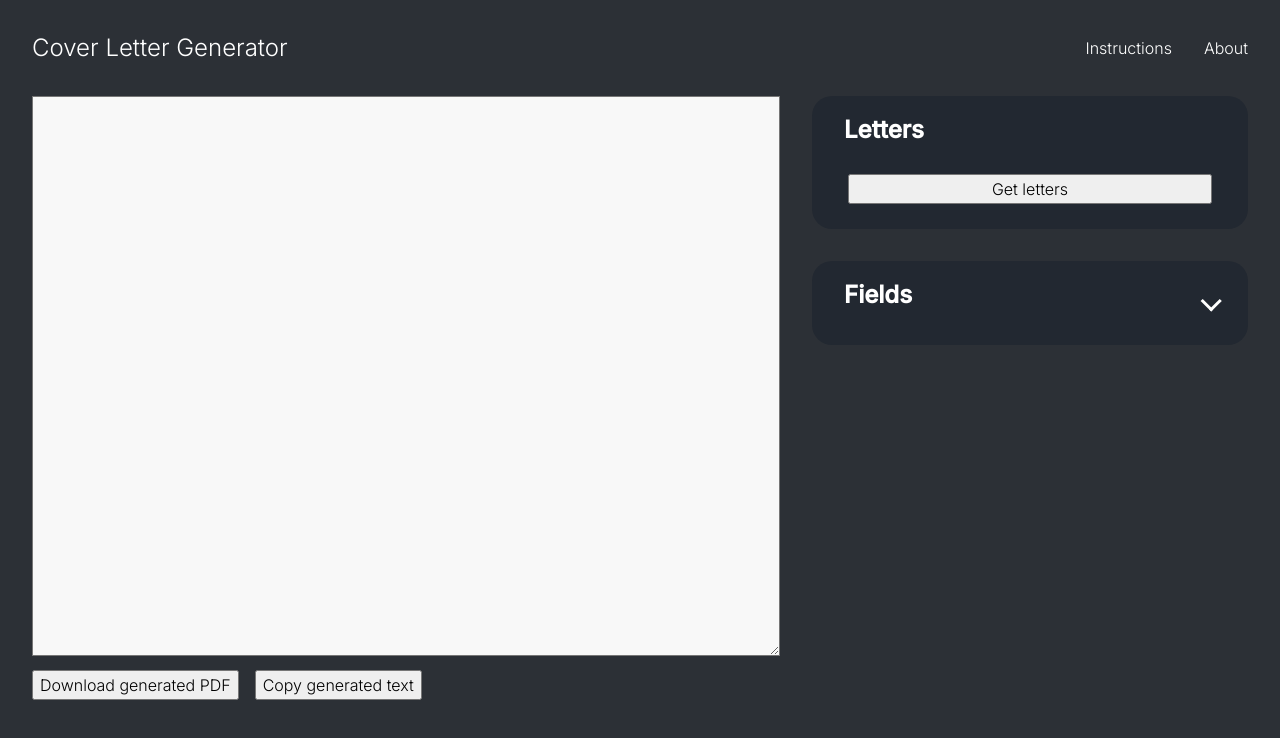
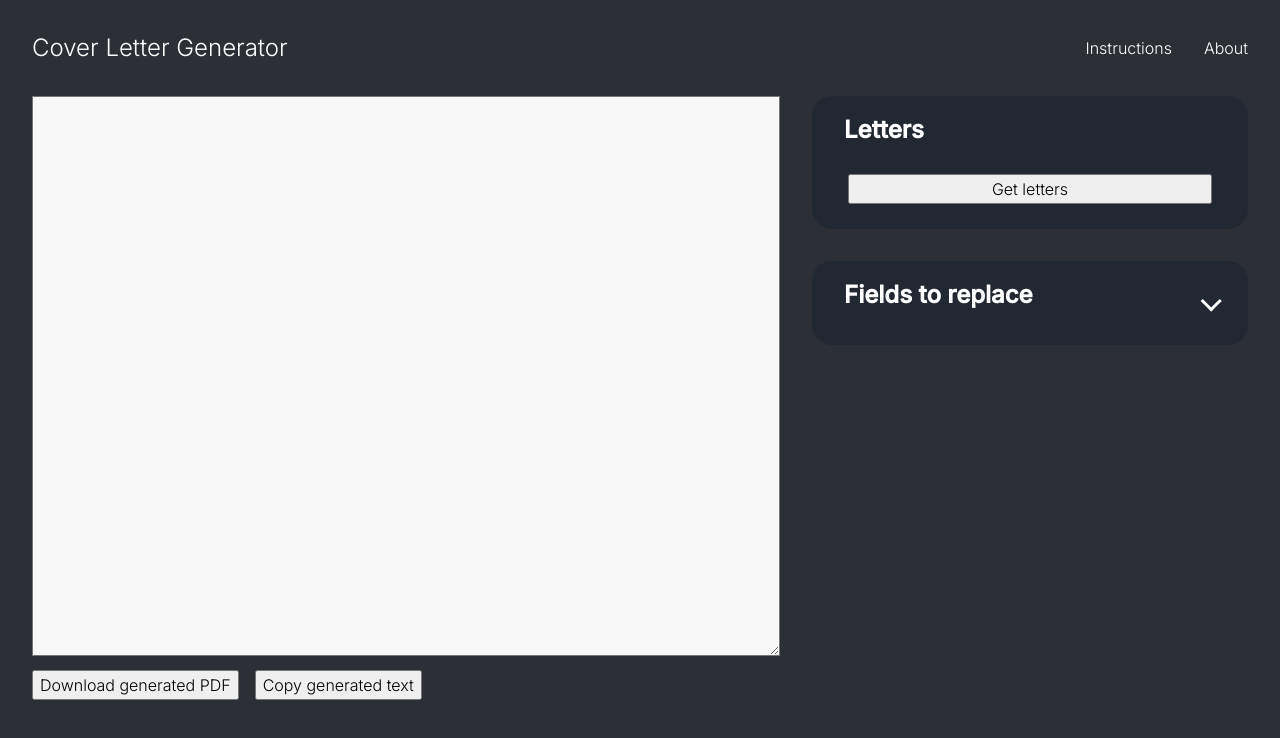
Before and after one commit to aleksebastian/cover-letter-generator, a Svelte app: page / in a window 1280 px wide. Shown: the top 738 px of the page. Built offline with nearby package versions, Linux system fonts and the light colour scheme.

Commit message:
Field overflow scroll

```diff
--- a/src/components/Fields.svelte
+++ b/src/components/Fields.svelte
@@ -6,6 +6,7 @@
 	let transform = '-180deg';
 
 	const handleClick = () => {
+		// if ($fields.length) {
 		if (hidden) {
 			transform = '-180deg';
 		} else {
@@ -13,20 +14,23 @@
 		}
 		hidden = !hidden;
 	};
+	// };
 </script>
 
 <div class="container">
 	<div class="main">
 		<div class="header">
-			<h2 class="section-text">Fields</h2>
+			<h2 on:click={handleClick} class="section-text">Fields to replace</h2>
 			<div class="arrow-container">
 				<span on:click={handleClick} class="arrow" style="transform: rotateZ({transform})" />
 			</div>
 		</div>
 		{#if !hidden}
-			{#each $fields as field, i}
-				<Field {field} {i} />
-			{/each}
+			<div class="fields">
+				{#each $fields as field, i}
+					<Field {field} {i} />
+				{/each}
+			</div>
 		{/if}
 	</div>
 </div>
@@ -49,6 +53,7 @@
 
 	.section-text {
 		padding: 1rem;
+		cursor: pointer;
 	}
 
 	.arrow-container {
@@ -65,4 +70,8 @@
 		cursor: pointer;
 		transition: all 300ms;
 	}
+
+	.fields {
+		overflow: scroll;
+	}
 </style>
```
